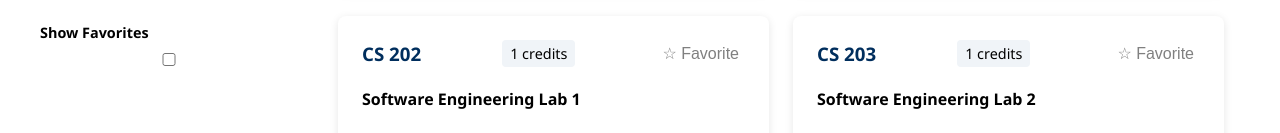
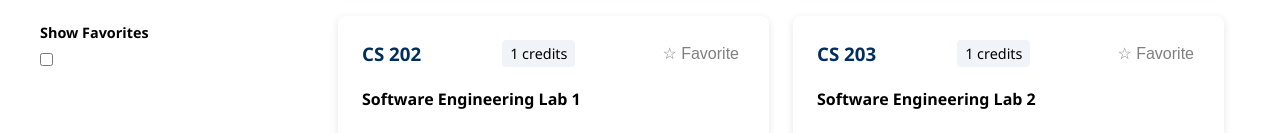
Before and after one commit to nbn1343/P1_Website, a React (Vite) app: page / in a window 1280 px wide. Shown: the part 557-690 px from the top of the page. Built offline with nearby package versions, Linux system fonts and the light colour scheme.

Commit message:
fixed button

```diff
--- a/src/index.css
+++ b/src/index.css
@@ -54,6 +54,11 @@
 .filter-group label {
   font-weight: 600;
   font-size: 0.9rem;
+}
+
+.filter-group input[type="checkbox"] {
+  margin-left: 0; /* Ensures checkbox starts from the very left */
+  width: auto; /* Removes the width: 100% which could affect positioning */
 }
 
 select, input {
```
